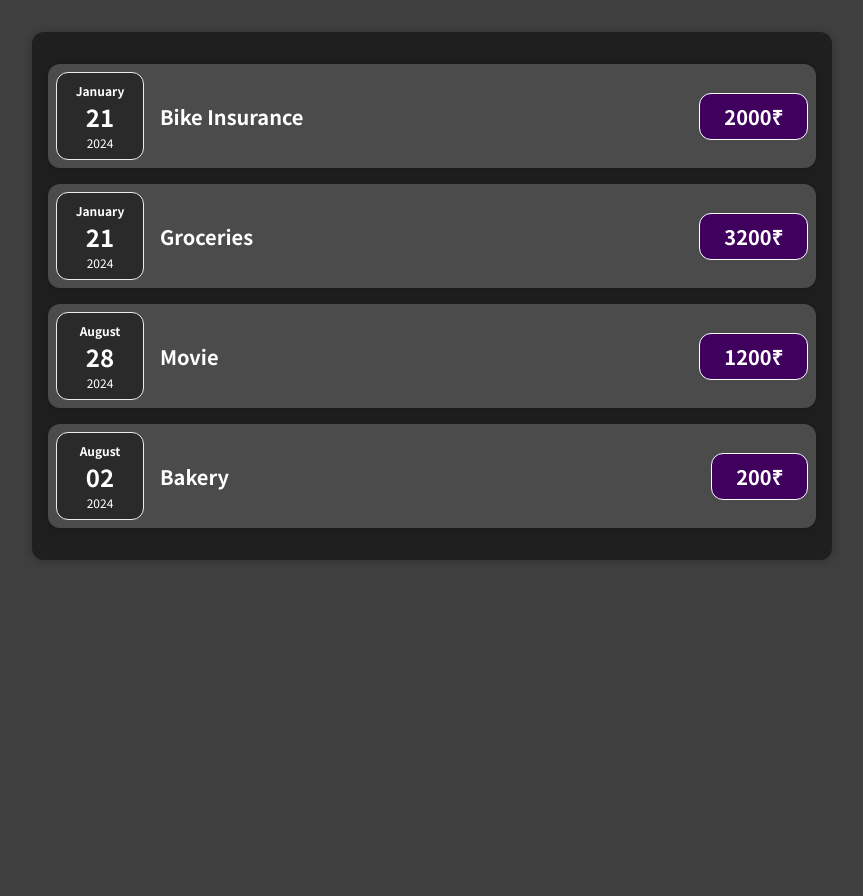
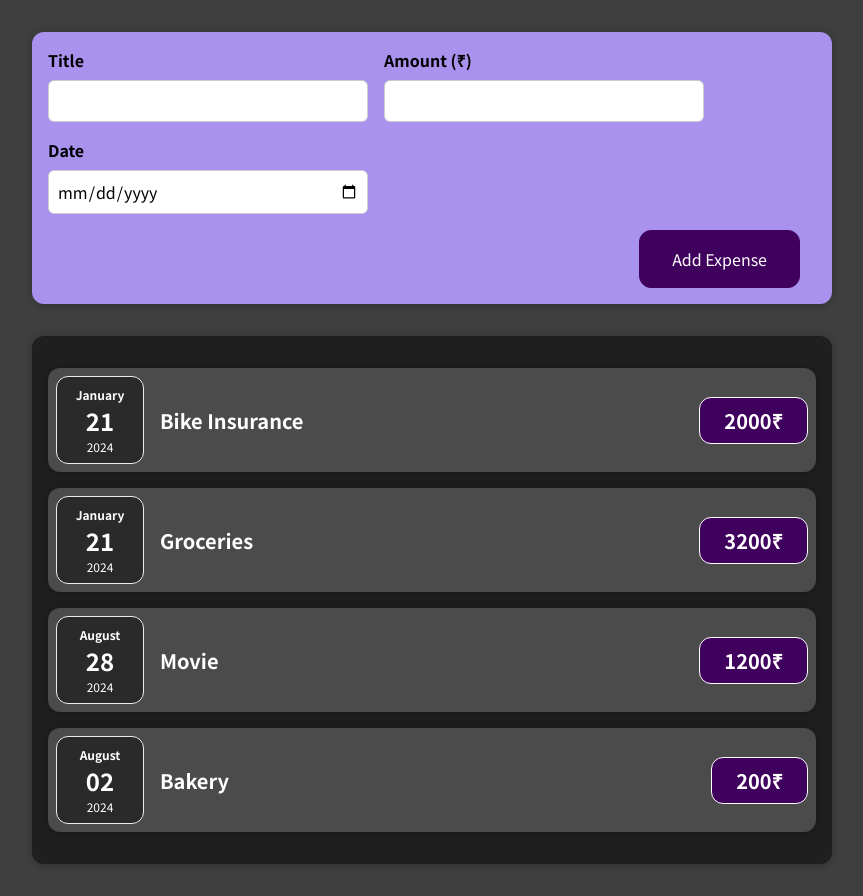
Before and after one commit to vithran21/ExpenseTracker_React_App, a React (Create React App) app: page / in a window 1280 px wide. Shown: the whole page, without its empty margins (208-1071 px from the left). Before the commit the page ends 800 px from the top, so only its background shows below. Built offline with nearby package versions, Linux system fonts and the light colour scheme.

Commit message:
Added NewExpense and ExpenseForm component with base structure without functionality

```diff
--- a/src/App.js
+++ b/src/App.js
@@ -1,4 +1,5 @@
 import Expenses from "./components/Expenses/Expenses";
+import NewExpense from "./components/NewExpense/NewExpense";
 
 function App() {
   const expenseItems = [
@@ -30,6 +31,7 @@
 
   return (
     <div>
+      <NewExpense />
       <Expenses items={expenseItems} />
     </div>
   );
--- /dev/null
+++ b/src/components/NewExpense/ExpenseForm.css
@@ -0,0 +1,26 @@
+.new-expense__controls {
+  display: flex;
+  flex-wrap: wrap;
+  gap: 1rem;
+  margin-bottom: 1rem;
+  text-align: left;
+}
+
+.new-expense__control label {
+  font-weight: bold;
+  margin-bottom: 0.5rem;
+  display: block;
+}
+
+.new-expense__control input {
+  font: inherit;
+  padding: 0.5rem;
+  border-radius: 6px;
+  border: 1px solid #ccc;
+  width: 20rem;
+  max-width: 100%;
+}
+
+.new-expense__actions {
+  text-align: right;
+}
--- /dev/null
+++ b/src/components/NewExpense/ExpenseForm.js
@@ -0,0 +1,28 @@
+import React from "react";
+import "./ExpenseForm.css";
+
+const ExpenseForm = () => {
+  return (
+    <form>
+      <div className="new-expense__controls">
+        <div className="new-expense__control">
+          <label>Title</label>
+          <input type="text" />
+        </div>
+        <div className="new-expense__control">
+          <label>Amount (₹)</label>
+          <input type="number" min={0.5} step={0.5} />
+        </div>
+        <div className="new-expense__control">
+          <label>Date</label>
+          <input type="date" min={"2023-01-01"} max={"2025-01-01"} />
+        </div>
+      </div>
+      <div className="new-expense__actions">
+        <button type="submit">Add Expense</button>
+      </div>
+    </form>
+  );
+};
+
+export default ExpenseForm;
--- /dev/null
+++ b/src/components/NewExpense/NewExpense.css
@@ -0,0 +1,38 @@
+.new-expense {
+  background-color: #a892ee;
+  padding: 1rem;
+  margin: 2rem auto;
+  width: 50rem;
+  max-width: 95%;
+  border-radius: 12px;
+  text-align: center;
+  box-shadow: 0 1px 8px rgba(0, 0, 0, 0.25);
+}
+
+.new-expense button {
+  font: inherit;
+  cursor: pointer;
+  padding: 1rem 2rem;
+  border: 1px solid #40005d;
+  background-color: #40005d;
+  color: white;
+  border-radius: 12px;
+  margin-right: 1rem;
+}
+
+.new-expense button:hover,
+.new-expense button:active {
+  background-color: #510674;
+  border-color: #510674;
+}
+
+.new-expense button.alternative {
+  color: #220131;
+  border-color: transparent;
+  background-color: transparent;
+}
+
+.new-expense button.alternative:hover,
+.new-expense button.alternative:active {
+  background-color: #ddb3f8;
+}
--- /dev/null
+++ b/src/components/NewExpense/NewExpense.js
@@ -0,0 +1,13 @@
+import React from "react";
+import ExpenseForm from "./ExpenseForm";
+import "./NewExpense.css";
+
+const NewExpense = () => {
+  return (
+    <div className="new-expense">
+      <ExpenseForm />
+    </div>
+  );
+};
+
+export default NewExpense;
```
